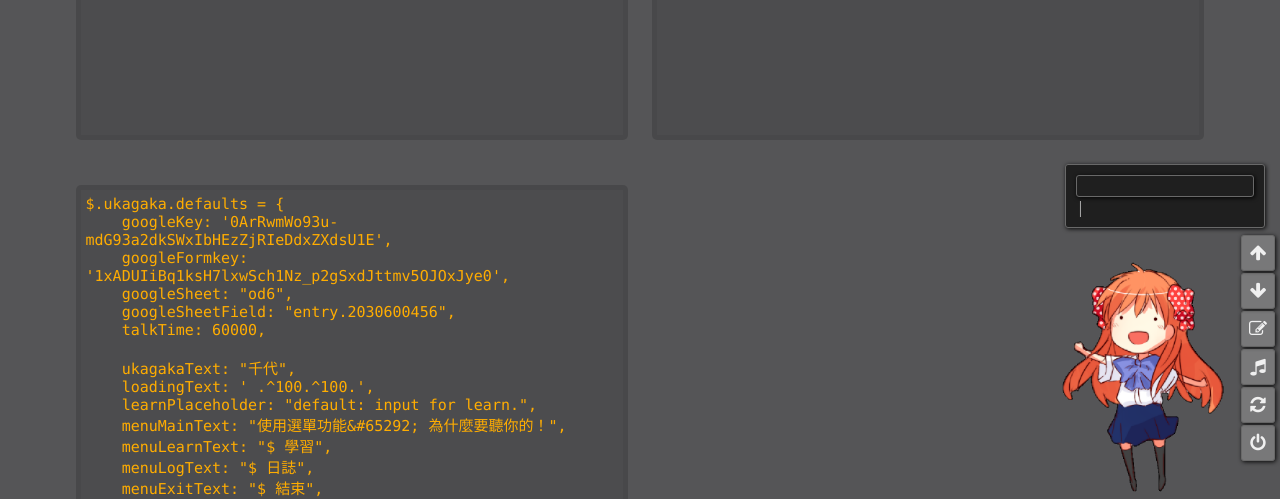
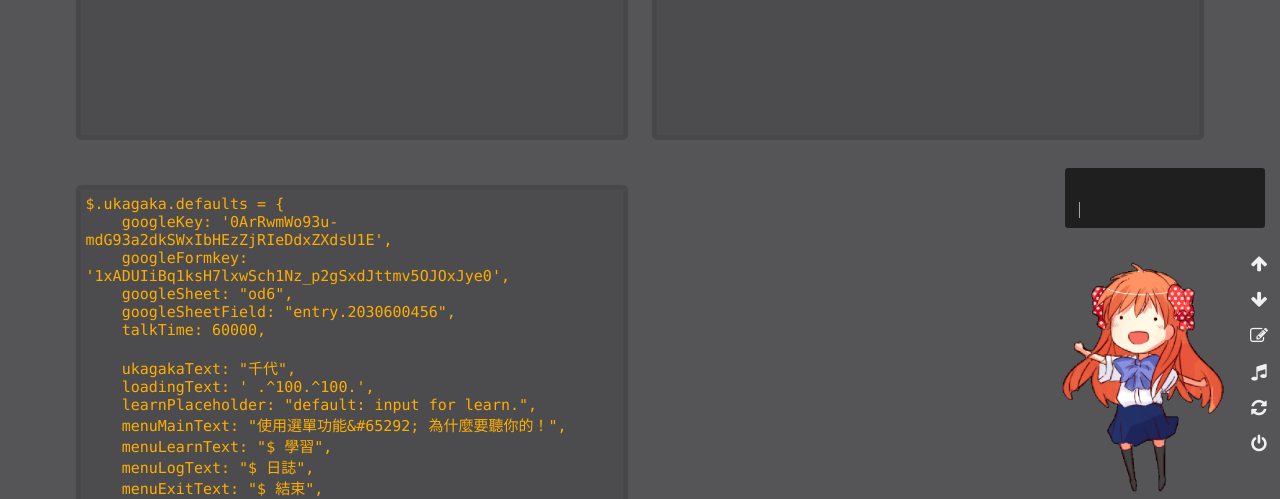
Before and after one commit to morris821028/mblog-ukagaka, a plain HTML site: page index.html in a window 1280 px wide. Shown: the part 322-821 px from the top of the page. Drawn offline with nearby package versions, Linux system fonts and the light colour scheme; no server answers.

Commit message:
Update CSS

```diff
--- a/css/ukagaka.css
+++ b/css/ukagaka.css
@@ -1,11 +1,7 @@
 #ukagaka_controlpanel ul li,.ukagaka_box,.ukagaka_toc,.ukagaka_msg,.widget, #playblock
 {
-  background: none repeat scroll 0% 0% #333534;
-  border: 1px solid #696969;
   border-radius: 3px;
-  box-shadow: 1px 1px 4px rgba(0,0,0,0.9);
   webkit-border-radius: 3px;
-  webkit-box-shadow: 1px 1px 4px rgba(0,0,0,0.9);
 }
 #ukagaka_controlpanel
 {
@@ -20,7 +16,6 @@
 }
 #ukagaka_controlpanel ul li
 {
-  background: none repeat scroll 0% 0% rgba(155,155,155,0.5);
   color: #fff;
   cursor: pointer;
   display: block;
@@ -221,6 +216,7 @@
   background: rgba(0,0,0,0.3);
   border-radius: 5px;
   box-shadow: 0 1px 2px rgba(0,0,0,0.5) inset;
+  border-radius: 5px;
   cursor: pointer;
   height: 5px;
   khtml-border-radius: 5px;
@@ -235,7 +231,6 @@
 }
 .slider a
 {
-  background: #fff;
   border-radius: 50%;
   height: 5px;
   khtml-border-radius: 50%;
```
